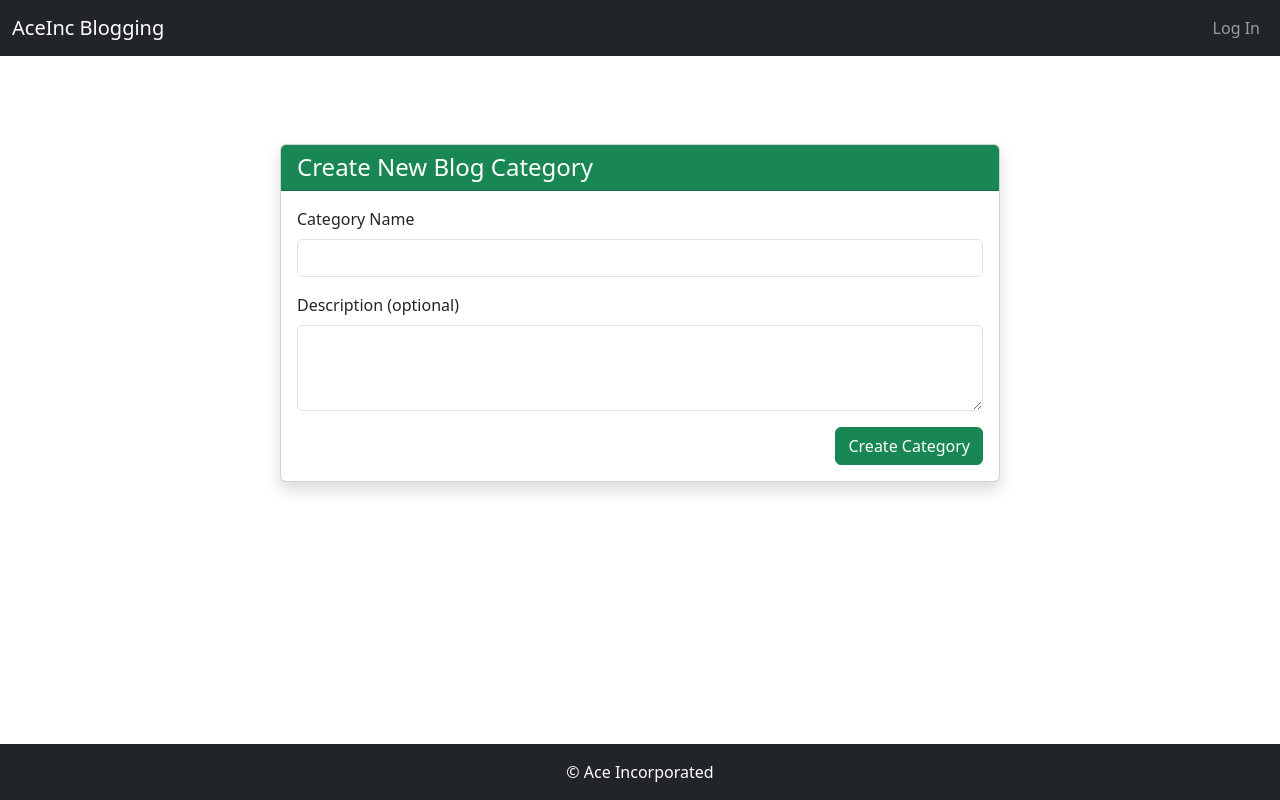
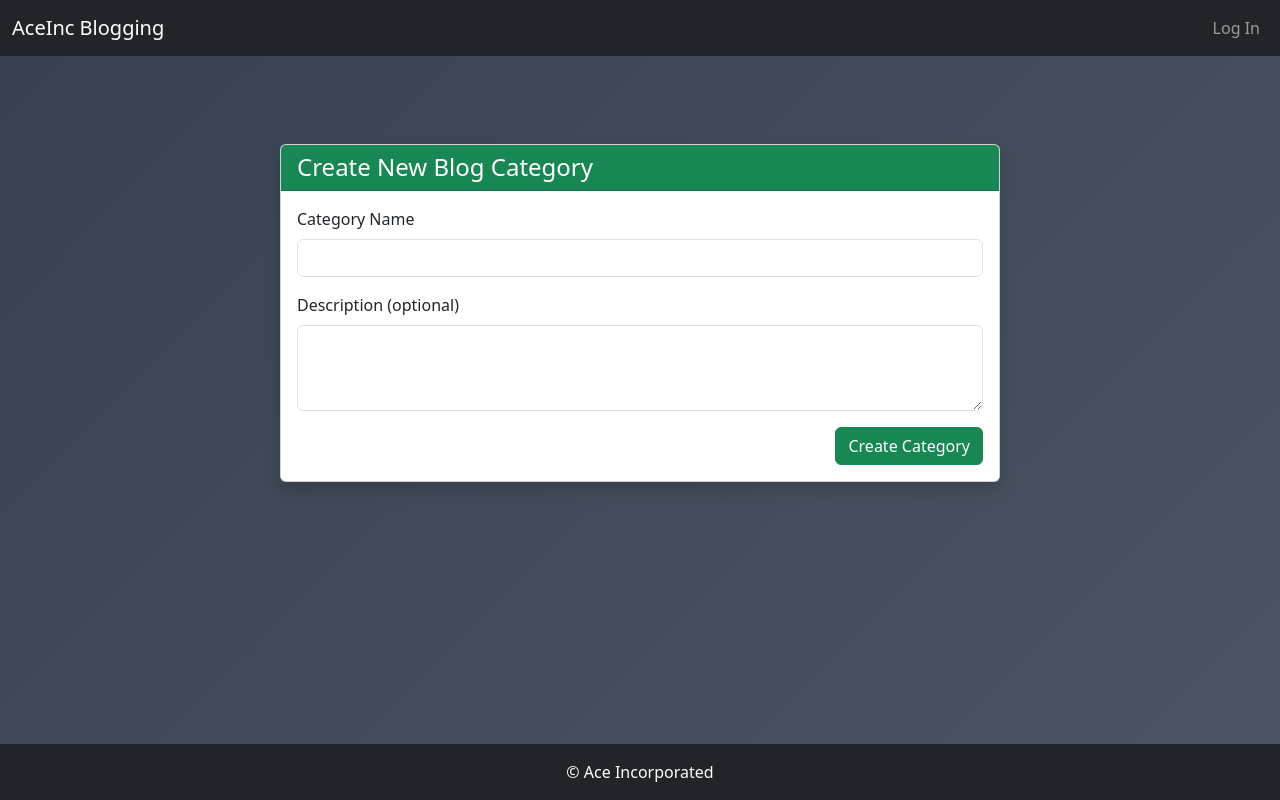
Before and after one commit to Ace-7854/AceInc_blogging, a Flask app: page /new_cat in a window 1280 px wide. Run offline with Flask 3, Linux system fonts and the light colour scheme.

Commit message:
Colour scheme sorting

```diff
--- a/static/style.css
+++ b/static/style.css
@@ -1,5 +1,7 @@
 body {
-    background: whitesmoke;
+    background-color: linear-gradient(135deg, #374151 0%, #4b5563 100%) !important;
+    background: linear-gradient(135deg, #374151 0%, #4b5563 100%) !important;
+
 }
 .login-container {
     max-width: 400px;
@@ -32,4 +34,16 @@ body {
 
 .cat-card {
     width: 18rem;
+    background: whitesmoke;
 }
+
+.char-grad{
+    background: linear-gradient(135deg, #374151 0%, #4b5563 100%) !important;
+    background-color: linear-gradient(135deg, #374151 0%, #4b5563 100%) !important;
+}
+.container {
+    background: transparent !important;
+}
+.my-5 {
+    background: transparent !important;
+}
--- a/templates/base.html
+++ b/templates/base.html
@@ -3,13 +3,14 @@
 <head>
     <meta charset="UTF-8">
     <title>{% block title %}AceInc Blogging{% endblock %}</title>
+    <!-- Bootstrap CDN CSS -->
+    <link href="https://cdn.jsdelivr.net/npm/bootstrap@5.3.3/dist/css/bootstrap.min.css" rel="stylesheet">
+
     <!-- Your custom CSS -->
     <link rel="stylesheet" href="static/style.css">
 
-    <!-- Bootstrap CDN CSS -->
-    <link href="https://cdn.jsdelivr.net/npm/bootstrap@5.3.3/dist/css/bootstrap.min.css" rel="stylesheet">
 </head>
-<body class="d-flex flex-column min-vh-100">
+<body class="char-grad d-flex flex-column min-vh-100">
     <!-- Navbar -->
     <nav class="navbar navbar-expand-lg navbar-dark bg-dark fixed-top">
         <div class="container-fluid">
--- a/templates/list_blogs_cat.html
+++ b/templates/list_blogs_cat.html
@@ -4,7 +4,7 @@
 {% block title %} {{ cata['cat_name'] }} | AceInc {% endblock %}
 
 {% block content %}
-<div class="container my-5">
+<div class="char-grad container my-5">
     <h2 class="mb-4 text-center">Blogs in "{{ cata['cat_name'] }}"</h2>
         {% if session['user']['role'] != 'reader' %}
         <a href="{{ url_for('new_post', cat_id = cata['catagory_id']) }}" class="btn btn-primary mb-4">Make New Blog</a>
```
